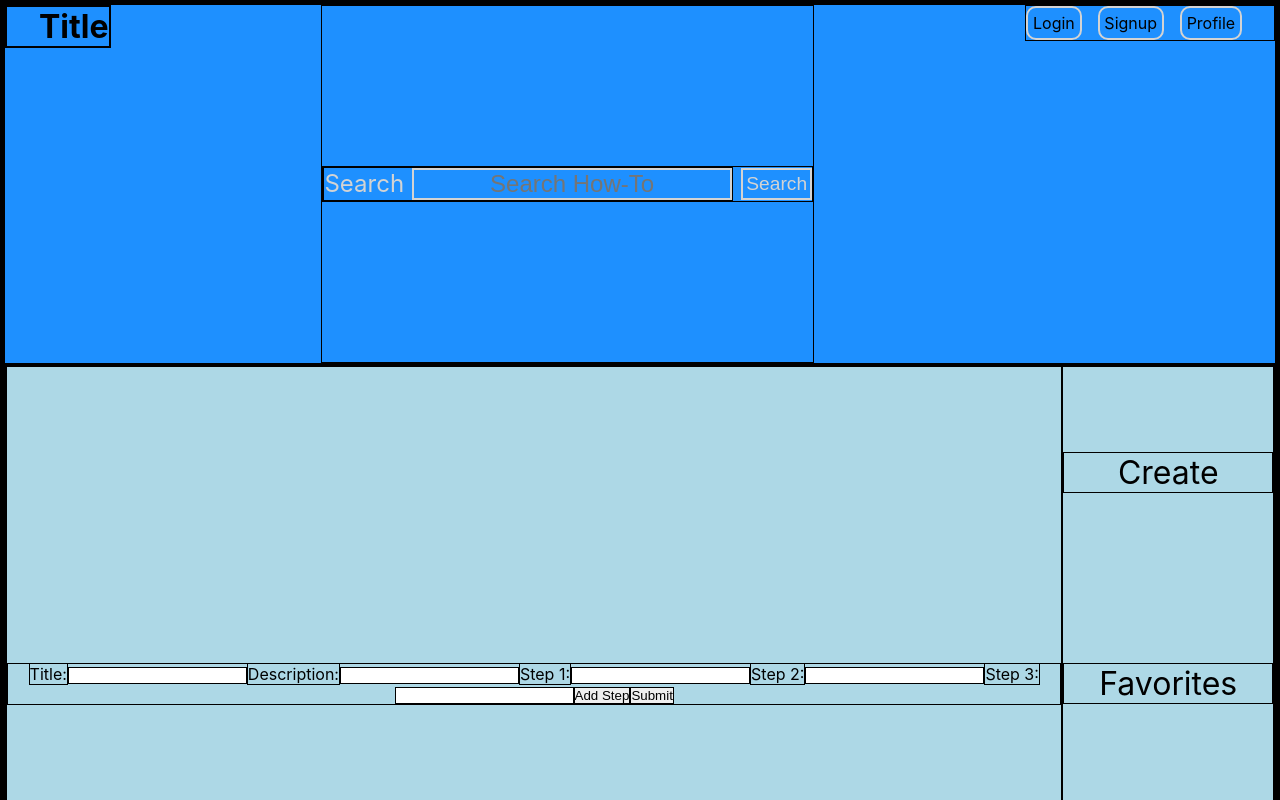
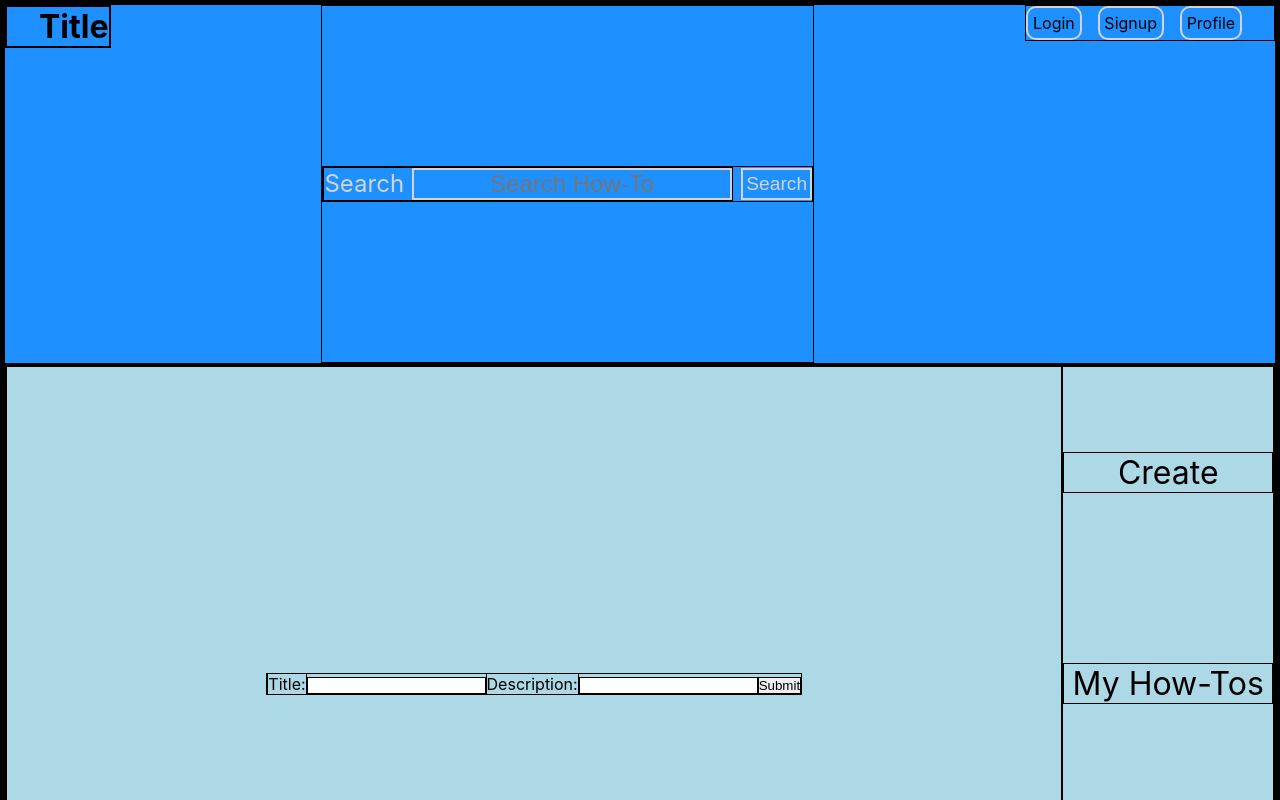
Before and after one commit to buildweek-howto3/front-end, a React (Create React App) app in the folder how-to/: page /profile/create-how-to in a window 1280 px wide. Shown: the top 800 px of the page. Built offline with nearby package versions, Linux system fonts and the light colour scheme; sample sign-in values are in the browser's storage.

Commit message:
set up a my how to component and got post request to create new how to functional

```diff
--- a/how-to/src/actions/howToActions.js
+++ b/how-to/src/actions/howToActions.js
@@ -15,3 +15,16 @@ export const getHowTos = () => {
     )
    }
 }
+
+export const createHowTo = (newHowTo) => {
+  return dispatch => {
+    axiosWithAuth()
+    .post("https://howtobw.herokuapp.com/api/posts", newHowTo)
+    .then(res => {
+      console.log(res.data)
+    })
+    .catch(err => {
+      console.log(err)
+    })
+  }
+}
--- a/how-to/src/components/CreateHowTo.js
+++ b/how-to/src/components/CreateHowTo.js
@@ -1,32 +1,57 @@
-import React from "react"
-import { connect } from "react-redux"
+import React, { useState } from "react";
+import { connect } from "react-redux";
+import { createHowTo } from "../actions/howToActions"
+
+const initialNewHowTo = {
+  title: "",
+  description: "",
+};
+
+function CreateHowTo(props) {
+//   console.log(props);
+  const [newHowToInputs, setNewHowToInputs] = useState(initialNewHowTo);
+
+  const captureNewHowTo = (e) => {
+    setNewHowToInputs({
+      ...newHowToInputs,
+      [e.target.name]: e.target.value,
+    });
+  };
+
+  const addHowTo = (e) => {
+      e.preventDefault()
+      const newHowTo = {
+        title: newHowToInputs.title,
+        description: newHowToInputs.description
+      }
+      props.createHowTo(newHowTo)
+      setNewHowToInputs(initialNewHowTo)
+  }
 
 
-function CreateHowTo(props) {
-console.log(props)
-
-    return(
-        <form>
-            <label>Title:</label>
-            <input />
-            <label>Description:</label>
-            <input />
-            <label>Step 1:</label>
-            <input />
-            <label>Step 2:</label>
-            <input />
-            <label>Step 3:</label>
-            <input />
-            <button>Add Step</button>
-            <button>Submit</button>
-        </form>
-    )
+  return (
+    <form onSubmit={addHowTo}>
+      <label htmlFor="title">Title:</label>
+      <input
+        name="title"
+        value={newHowToInputs.title}
+        onChange={captureNewHowTo}
+      />
+      <label htmlFor="description">Description:</label>
+      <input
+        name="description"
+        value={newHowToInputs.description}
+        onChange={captureNewHowTo}
+      />
+      <button>Submit</button>
+    </form>
+  );
 }
 
-const mapStateToProps = state => {
-    return {
-        howTos: state.howTos
-    }
-}
+const mapStateToProps = (state) => {
+  return {
+    howTos: state.howTos,
+  };
+};
 
-export default connect(mapStateToProps, {})(CreateHowTo)
+export default connect(mapStateToProps, {createHowTo})(CreateHowTo);
--- a/how-to/src/components/LandingPage.js
+++ b/how-to/src/components/LandingPage.js
@@ -1,6 +1,6 @@
 import React, { useEffect } from "react";
 import { connect } from "react-redux";
-import { axiosWithAuth } from '../utils/axiosWithAuth';
+import { Link } from "react-router-dom"
 import { getHowTos } from "../actions/howToActions"
 import styled from "styled-components";
 
@@ -45,9 +45,13 @@ function LandingPage(props) {
     <>
       <div>
         <p>Looking for Great Tutorials? You've come to the right place!</p>
-        <button>Sign Up</button>
+        <Link to="/signup">
+          <button>Sign Up</button>
+        </Link>
         <p>Already a Member?</p>
-        <button>Login</button>
+        <Link to="/login">
+          <button>Login</button>
+        </Link>
       </div>
       <HowToCards>
         {props.howTos.map((howTo) => {
--- /dev/null
+++ b/how-to/src/components/MyHowTos.js
@@ -0,0 +1,15 @@
+import React from "react";
+
+function MyHowTos() {
+  return (
+    <div>
+      <h2>example how to</h2>
+      <p>description</p>
+      <button>add step</button>
+      <button>Edit</button>
+      <button>Delete</button>
+    </div>
+  );
+}
+
+export default MyHowTos
--- a/how-to/src/components/Profile.js
+++ b/how-to/src/components/Profile.js
@@ -1,6 +1,7 @@
 import React from "react";
 import { Route, Link } from "react-router-dom";
 import CreateHowTo from "./CreateHowTo";
+import MyHowTos from "./MyHowTos";
 import styled from "styled-components";
 
 const ProfileContainer = styled.div`
@@ -21,7 +22,7 @@ const ProfileContent = styled.div`
   display: flex;
   justify-content: center;
   align-items: center;
-`
+`;
 
 function Profile() {
   return (
@@ -33,11 +34,14 @@ function Profile() {
         <Route path="/profile/create-how-to">
           <CreateHowTo />
         </Route>
+        <Route path="/profile/my-how-tos">
+          <MyHowTos />
+        </Route>
       </ProfileContent>
       <nav>
         <Link to="/profile/create-how-to">Create</Link>
+        <Link to="/profile/my-how-tos">My How-Tos</Link>
         <Link to="/profile/favorites">Favorites</Link>
-        <Link to="/profile/my-how-tos">My How-Tos</Link>
       </nav>
     </ProfileContainer>
   );
--- a/how-to/src/reducers/howToReducer.js
+++ b/how-to/src/reducers/howToReducer.js
@@ -9,6 +9,7 @@ export const howToReducer = (state = initialState, action) => {
   switch (action.type) {
     case HOWTO_FETCH_SUCCESS:
       return {
+        ...state,
         howTos: action.payload
       }
     default:
```
Also changed, not shown: how-to/src/components/HowTos.js (deleted).
